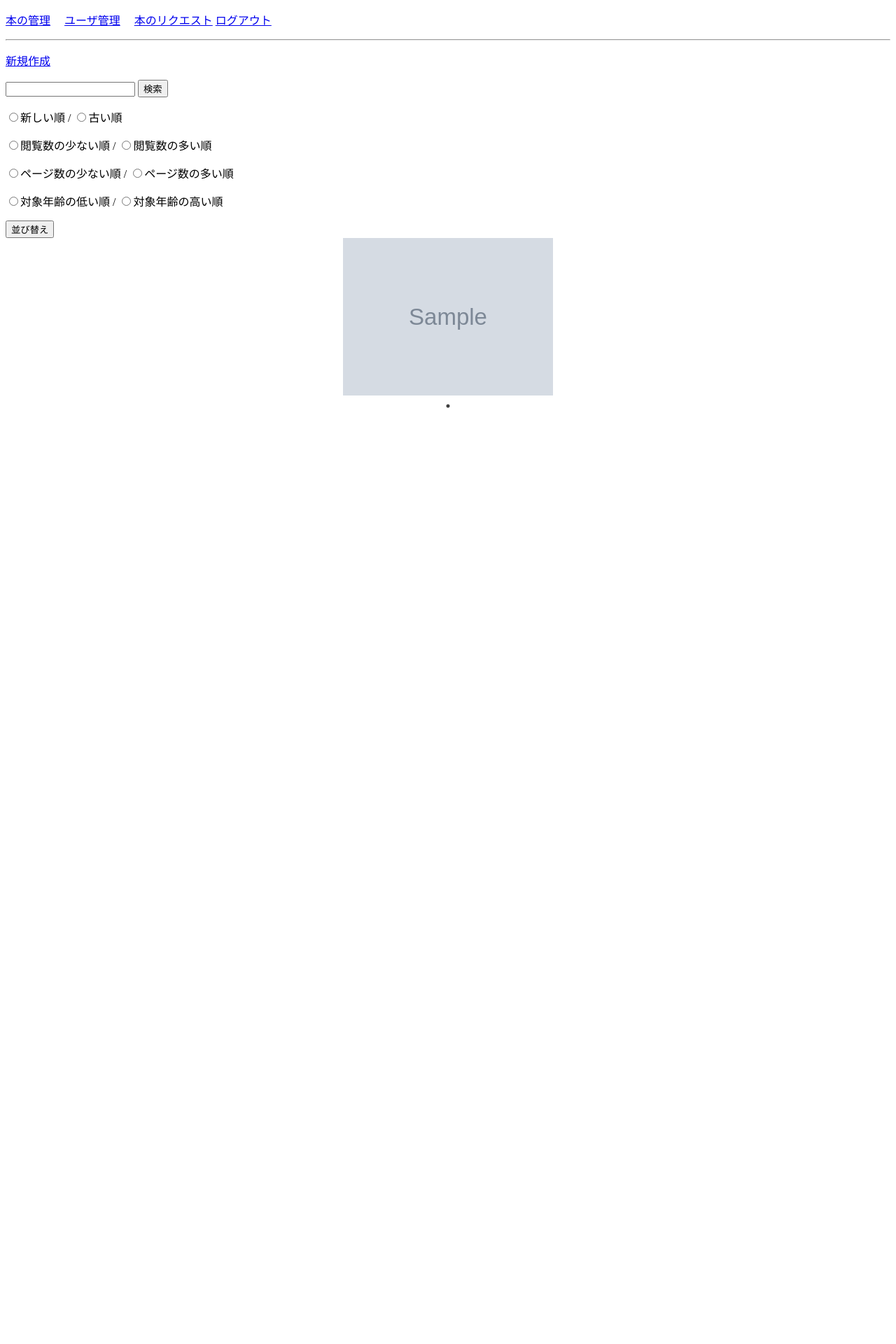
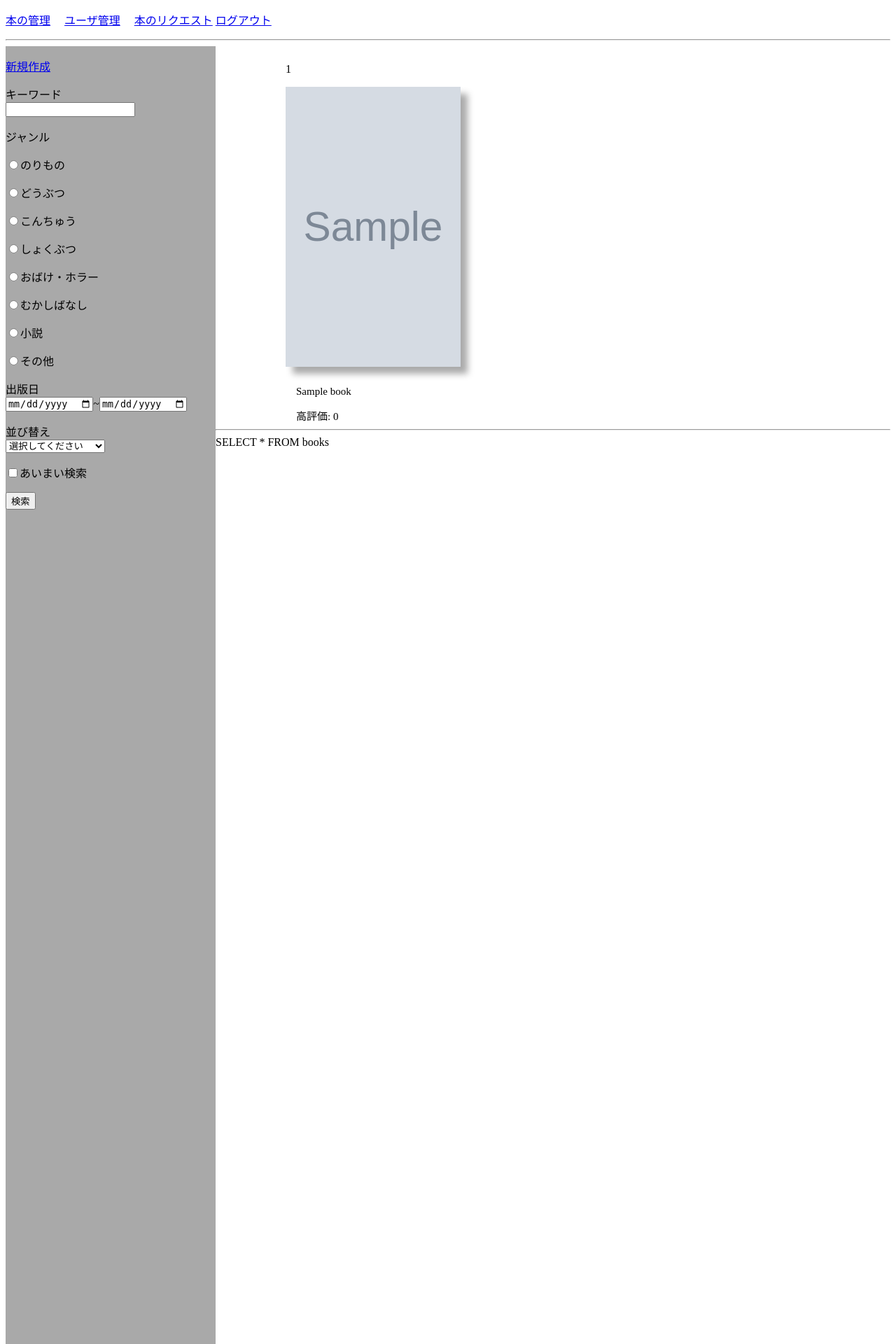
Before and after one commit to hibiking-0422/php_sangi, a PHP site: page /book_mana/index.php?sort=1 in a window 1280 px wide. Shown: the top 1920 px of the page at 70% size. Before the commit the page ends 583 px from the top, so only its background shows below. Run offline with PHP 8.4, Linux system fonts and the light colour scheme; the visitor is signed in with stand-in values (Sample User, id 1); tables that the repository leaves empty or names only in its code hold one stand-in row (values such as "Sample post"); grey boxes marked "Sample" are stand-in pictures.

Commit message:
index機能完成

```diff
--- /dev/null
+++ b/html/assets/css/book_mana/index.css
@@ -0,0 +1,42 @@
+@charset 'UTF-8';
+
+.clearfix::after {
+    content : " ";
+    display : block;
+    clear : both;
+}
+
+.search-box{
+    width: 300px;
+    height: 3000px;
+    background: darkgray;
+    float: left;
+}
+
+.book-views{
+    margin-left: 20%;
+    width: 100%;
+}
+
+.book-box{
+  display: inline-block;
+  width: 200px;
+  height: 100px;
+}
+
+.book-scale{
+    display:block;
+    margin-top: 10px;
+    margin-left: 100px;
+}
+
+.book-shadow{
+filter: drop-shadow(10px 10px 5px #aaa);
+}
+
+.book-text {
+    padding: 0.5em 1em;
+    margin: 1em 0;
+    width: 220px;
+    font-size: 15px;
+}
--- a/html/book_mana/index.php
+++ b/html/book_mana/index.php
@@ -3,47 +3,79 @@
 <head>
 <meta charset="UTF-8">
 
+<!--外部ファイル読み込み-->
 <link rel="stylesheet" type="text/css" href="/assets/css/slick.css"/>
 <link rel="stylesheet" type="text/css" href="/assets/css/slick-theme.css"/>
+<link rel="stylesheet" type="text/css" href="/assets/css/book_mana/index.css"/>
 <script type="text/javascript" src="/assets/js/jquery-3.4.1.min.js"></script>
 <script type="text/javascript" src="/assets/js/slick.min.js"></script>
-<style>
-.slider{
-    margin: auto;
-    width: 300px;
-}
-.slider img{
-    height: auto;
-    width: 100%;
-}
-
-.slick-prev:before,
-.slick-next:before {
-    color: black;
-    position: relative;
-    z-index: 1;
-}
-
-
-
-</style>
-<script>
-$(function(){
-$('.slider').slick({
-    autoplay:true,
-    autoplaySpeed:5000,
-    dots:true,
-});
-});
-
-</script>
+<!---->
 
 <?php
 session_start();
 require("../../core/pdo_connect.php");
 require("../../parts/login_auth.php");
 
-$sql = 'SELECT * FROM books';
+$count = 0;
+if(empty($_GET['keyword'])){
+        $sql = 'SELECT * FROM books';
+
+        if(!empty($_GET['genre']) or !empty($_GET['prev_publication'])){
+                $sql .= " WHERE ";
+        }
+}else{
+        $keyword = $_GET['keyword'];
+        $sql = "SELECT * FROM books WHERE book_name LIKE '%" . $keyword . "%' OR book_maker LIKE '%" . $keyword . "%' OR publisher LIKE '%" . $keyword . "%'";
+        $count++;
+}
+
+
+
+if(!empty($_GET['genre'])){
+
+        if($count > 0){
+                if(empty($_GET['vagueness'])){
+                        $sql .= " AND ";
+                }else{
+                        $sql .= " OR ";
+                }
+        }
+        $genre = $_GET['genre'];
+        $sql .= " genre = '";
+        $sql  .= "$genre'";
+        $count++;
+}
+
+
+
+if(!empty($_GET['prev_publication'])){
+
+        if($count > 0){
+                if(empty($_GET['vagueness'])){
+                        $sql .= " AND ";
+                }else{
+                        $sql .= " OR ";
+                }
+        }
+        $prev_publication = $_GET['prev_publication'];
+        $sql .= " publication >= '";
+        $sql  .= "$prev_publication'";
+        $count++;
+}
+
+if(!empty($_GET['next_publication'])){
+
+        if($count > 0){
+                        $sql .= " AND ";
+        }
+        $next_publication = $_GET['next_publication'];
+        $sql .= " publication <= '";
+        $sql  .= "$next_publication'";
+        $count++;
+}
+
+
+
 
 switch($_GET['sort']) {
         case 'new':
@@ -81,33 +113,103 @@ $books = $db->query($sql);
 
 <body>
 
+<div class="search-box clearfix">
 <p><a href="/book_mana/new.php">新規作成</a></p>
 
+<form action="" method="get">
 
-<form action="/search/index.php" method="post">
-<input type="text" name="book_name">
+キーワード<br>
+<input type="text" name="keyword">
+
+<p>
+ジャンル<br>
+<p><input type="radio" name="genre" value="のりもの">のりもの</p>
+<p><input type="radio" name="genre" value="どうぶつ">どうぶつ</p>
+<p><input type="radio" name="genre" value="こんちゅう">こんちゅう</p>
+<p><input type="radio" name="genre" value="しょくぶつ">しょくぶつ</p>
+<p><input type="radio" name="genre" value="おばけ・ホラー">おばけ・ホラー</p>
+<p><input type="radio" name="genre" value="むかしばなし">むかしばなし</p>
+<p><input type="radio" name="genre" value="小説">小説</p>
+<p><input type="radio" name="genre" value="その他">その他</p>
+</p>
+
+<p>
+出版日 <br>
+<input type="date" name="prev_publication" />~<input type="date" name="next_publication" />
+<p>
+<p>
+並び替え<br>
+<select name="sort">
+        <option value="">選択してください</option>
+        <option value="new">新しい順</option>
+        <option value="old">古い順</option>
+        <option value="few_views">閲覧数の少ない順</option>
+        <option value="many_views">閲覧数の多い順</option>
+        <option value="few_pages">ページ数の少ない順</option>
+        <option value="many_pages">ページ数の多い順</option>
+        <option value="low_age">対象年齢の低い順</option>
+        <option value="high_age">対象年齢の高い順</option>
+</select>
+</p>
+
+<p><input type="checkbox" name="vagueness" value="vagueness">あいまい検索</p>
 <input type="submit" value="検索">
 </form>
+</div>
 
-<form action="" method="get">
-<p><input type="radio" name="sort" value="new">新しい順 / <input type="radio" name="sort" value="old">古い順</p>
-<p><input type="radio" name="sort" value="few_views">閲覧数の少ない順 / <input type="radio" name="sort" value="many_views">閲覧数の多い順</p>
-<p><input type="radio" name="sort" value="few_pages">ページ数の少ない順 / <input type="radio" name="sort" value="many_pages">ページ数の多い順</p>
-<p><input type="radio" name="sort" value="low_age">対象年齢の低い順 / <input type="radio" name="sort" value="high_age">対象年齢の高い順</p>
-<input type="submit" value="並び替え">
-</form>
+<div class="views">
+
+<?php
+$i = 0;
+$start = '<p>';
+$end = '</p>';
+$hr = '<hr>';
+foreach ($books as $book):
+if($i % 3 == 0){
+        echo $start;
+}
 
 
+$id = $book['id'];
+$goods_sql = 'SELECT SUM(good) as good FROM comments WHERE b_id=' . $id;
+$goods = $db->query($goods_sql);
+$good = $goods->fetch();
 
-<div class="slider">
+?>
+<div class="book-box">
+        <div class="book-scale">
+                <p><?php echo $i+1;?></p>
+                <div class="book-shadow">
+                        <a href="show.php?id=<?php print($book['id']); ?>">
+                                <img src = "../assets/thumbnail/<?php echo htmlspecialchars($book['thumbnail'], 3); ?>"  width="250" height="400" alt="" />
+                        </a>
+                </div>
+                <div class="book-text">
+                        <?php echo htmlspecialchars($book['book_name'], 3); ?>
+                        <p>高評価:
+                        <?php
+                                if(empty($good['good'])){
+                                        echo 0;
+                                }else{
+                                        echo htmlspecialchars($good['good'],3);
+                                }
+                        ?>
+                        </p>
+                </div>
+
+        </div>
+</div>
 <?php
-foreach ($books as $book):
-?>
-<a href="show.php?id=<?php print($book['id']); ?>"><img src = "../assets/thumbnail/<?php echo htmlspecialchars($book['thumbnail'], 3); ?>"  width="150" height="300" alt="" /></a>
-<?php
+if($i % 3 == 2){
+        echo $end;
+        echo $hr;
+}
+$i = $i + 1;
 endforeach;
 ?>
+
+<hr>
+<?php echo $sql; ?>
 </div>
-
 </body>
 </html>
--- a/html/book_mana/update.php
+++ b/html/book_mana/update.php
@@ -21,6 +21,7 @@ $statement = $db->prepare('UPDATE books SET
     book_maker=?,
     publisher=?,
     publication=?,
+    genre=?,
     page=?,
     age=?,
     description=?,
@@ -36,6 +37,7 @@ $statement = $db->prepare('UPDATE books SET
     $_SESSION['update']['book_maker'],
     $_SESSION['update']['publisher'],
     $_SESSION['update']['publication'],
+    $_SESSION['update']['genre'],
     $_SESSION['update']['page'],
     $_SESSION['update']['age'],
     $_SESSION['update']['description'],
--- a/parts/login_auth.php
+++ b/parts/login_auth.php
@@ -9,7 +9,7 @@ if(isset($_SESSION['id']) && $_SESSION['time'] + 3600 > time()){
     $admins->execute(array($_SESSION['id']));
     $admin = $admins->fetch();
 }else {
-    header('Location: /login/login.php');
+    header('Location: /index.php');
     exit();
 }
 ?>
```
Also changed, not shown: html/book_mana/check.php (+7 -0 lines), html/book_mana/edit.php (+21 -0 lines), html/book_mana/home.php (added, +112 -0 lines), html/book_mana/new.php (+21 -0 lines), html/book_mana/show.php (+20 -2 lines), html/login/login.php (+6 -2 lines), html/assets/thumbnail/20191125143214chocchionegai.png (added), html/assets/thumbnail/20191125144301chocchionegai.png (added), html/assets/thumbnail/20191126075555yzf-r3.jpg (added), html/assets/thumbnail/20191126134853bokuhahashiritai.png (added), 4 other files.
